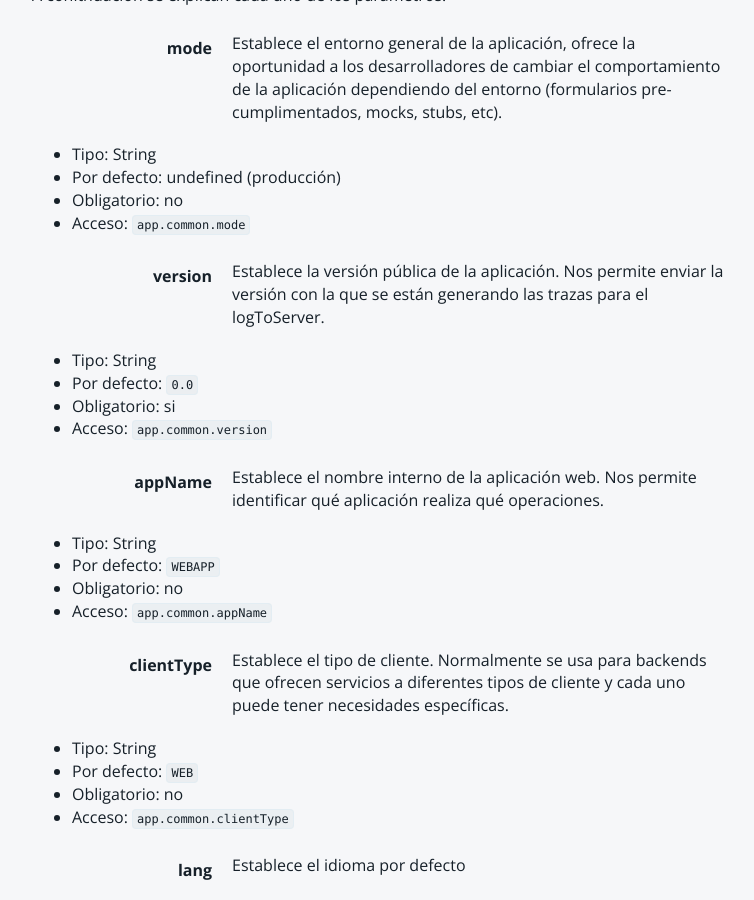
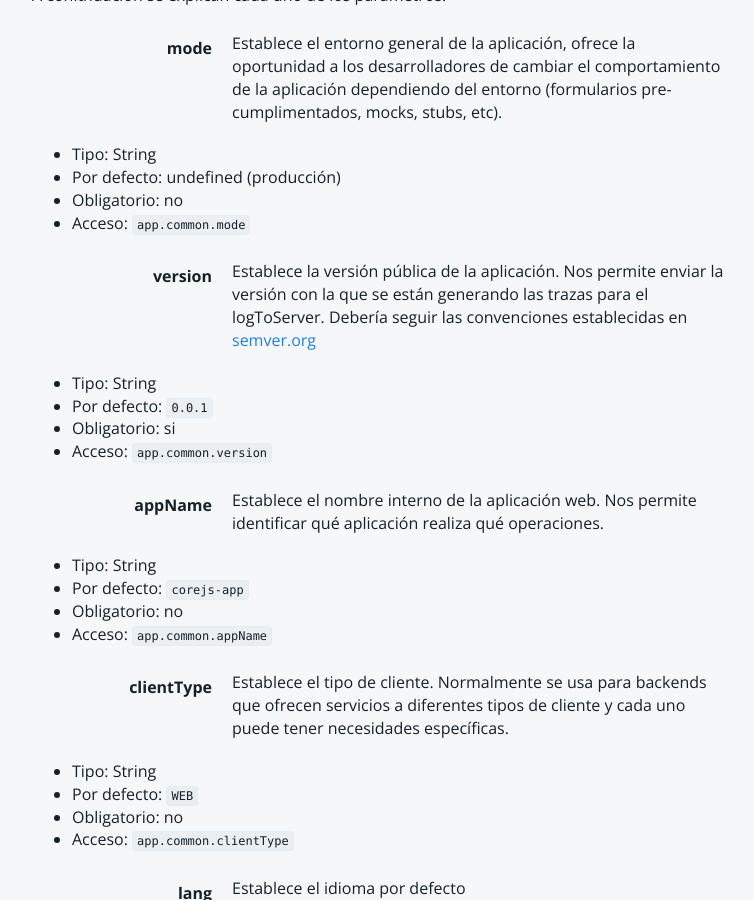
Before and after one commit to bq-devtools/corejs-doc, a Jekyll site: the page built from core_base/index.md, in a window 1280 px wide and 900 px high, scrolled down 1104 px. Shown: the whole window, without its empty margins (258-1012 px from the left). Built offline with Jekyll 4.4.1, drawn with Linux system fonts in a browser that asks for light colours; Markdown is read by kramdown in place of the engine named in the settings.

Commit message:
version doc updated

```diff
--- a/core_base/index.md
+++ b/core_base/index.md
@@ -55,10 +55,10 @@ mode
 * Acceso: `app.common.mode`
 
 version
-: Establece la versión pública de la aplicación. Nos permite enviar la versión con la que se están generando las trazas para el logToServer.
+: Establece la versión pública de la aplicación. Nos permite enviar la versión con la que se están generando las trazas para el logToServer. Debería seguir las convenciones establecidas en [semver.org](http://semver.org/)
 
 * Tipo: String
-* Por defecto: `0.0`
+* Por defecto: `0.0.1`
 * Obligatorio: si
 * Acceso: `app.common.version`
 
@@ -66,7 +66,7 @@ appName
 : Establece el nombre interno de la aplicación web. Nos permite identificar qué aplicación realiza qué operaciones.
 
 * Tipo: String
-* Por defecto: `WEBAPP`
+* Por defecto: `corejs-app`
 * Obligatorio: no
 * Acceso: `app.common.appName`
 
```
